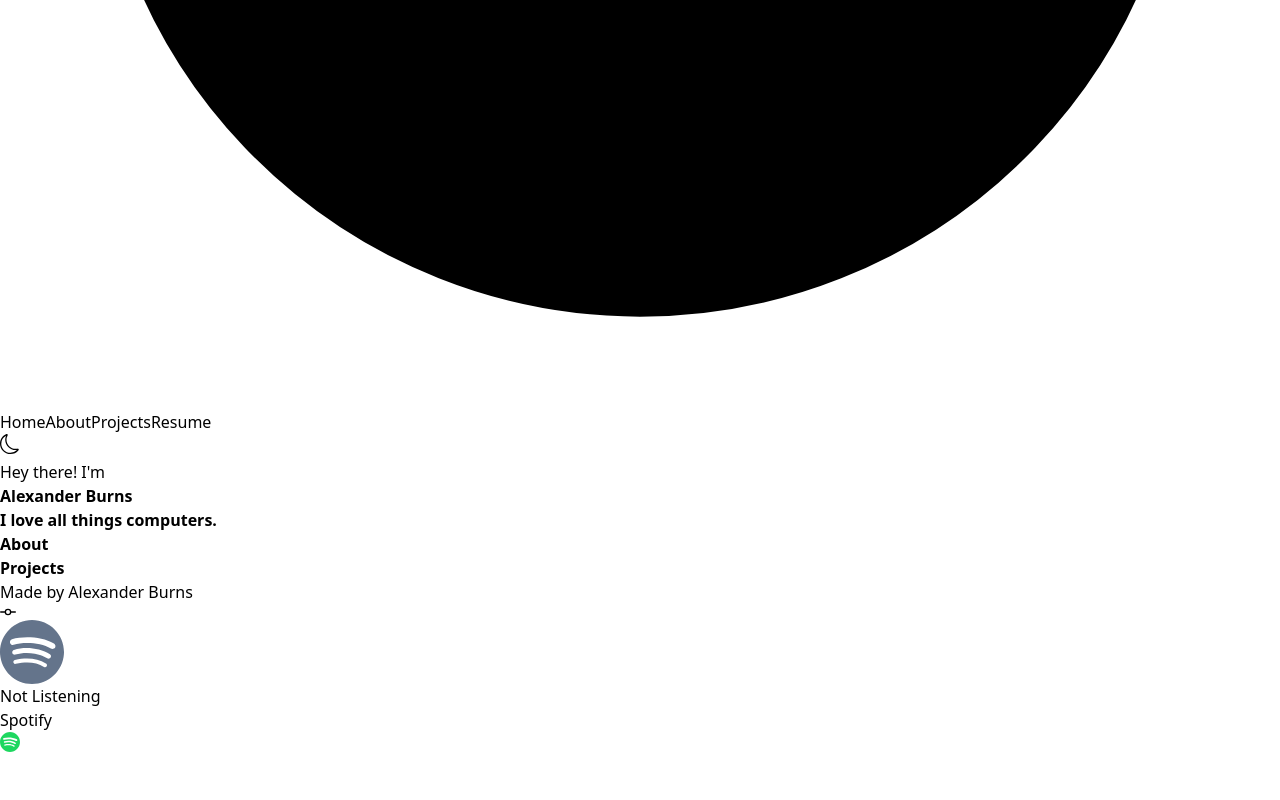
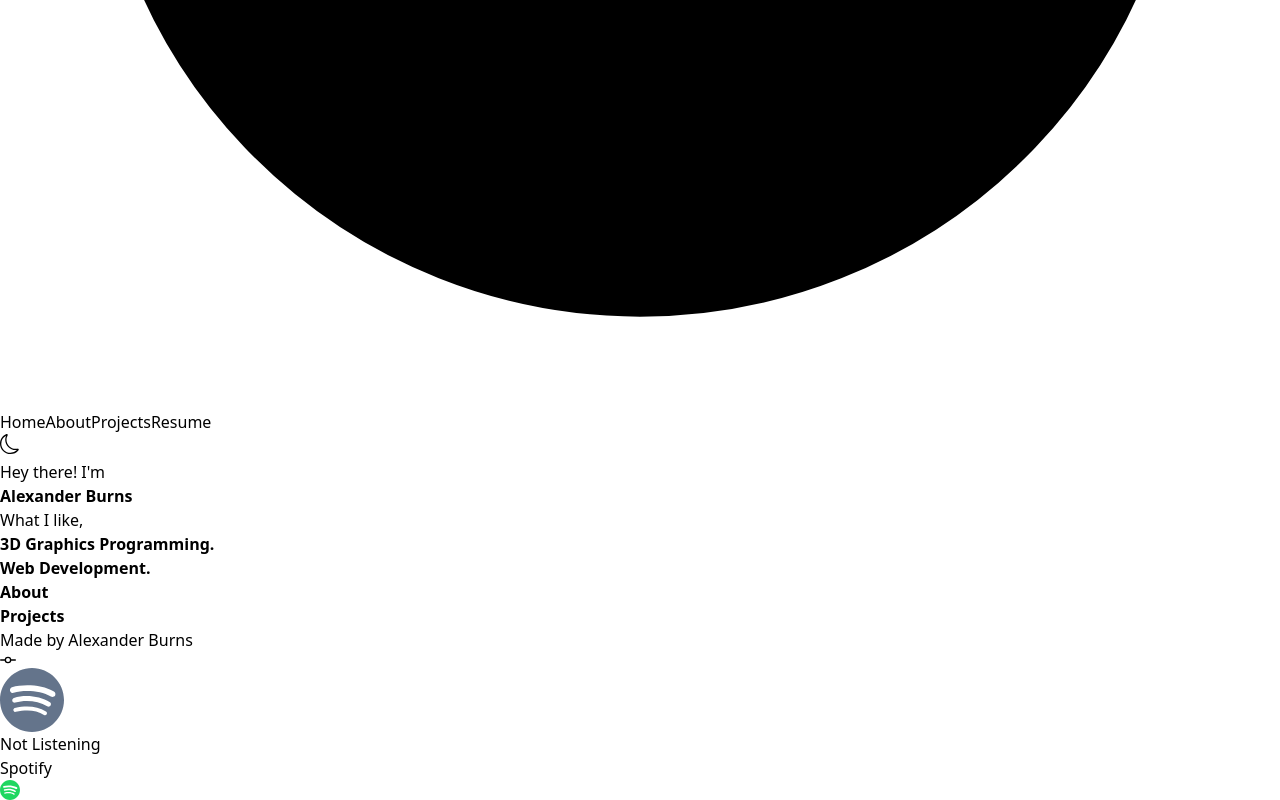
Before and after one commit to Jharopa/personal-site, a Next.js app: page / in a window 1280 px wide. Shown: the part 870-1670 px from the top of the page. Before the commit the page ends 1622 px from the top, so only its background shows below. Built offline with nearby package versions, Linux system fonts and the light colour scheme; no server answers.

Commit message:
Hero Component Animations & Lint Warnings
Added and tweaked amnimations in Hero Component, also fixed a few linter warnings.

```diff
--- a/src/components/Header.tsx
+++ b/src/components/Header.tsx
@@ -2,23 +2,37 @@ import NavLink from './NavLink';
 import { motion } from 'framer-motion';
 import { useTheme } from 'next-themes';
 import { BsSun, BsMoon } from 'react-icons/bs';
+import { useState, useEffect } from 'react';
 
 const Header = () => {
   const { systemTheme, theme, setTheme } = useTheme();
+  const [mounted, setMounted] = useState(false);
+
+  useEffect(() => {
+    setMounted(true);
+  }, []);
 
   const renderThemeChanger = () => {
+    if (!mounted) return null;
+
     const currentTheme = theme === 'system' ? systemTheme : theme;
 
     if (currentTheme == 'dark') {
       return (
-        <button className="mr-8" onClick={() => setTheme('light')}>
+        <button
+          className="mr-8 rounded border-2 border-white p-1 hover:bg-slate-800"
+          onClick={() => setTheme('light')}
+        >
           <BsSun size={20} />
         </button>
       );
     }
 
     return (
-      <button className="mr-8" onClick={() => setTheme('dark')}>
+      <button
+        className="mr-8 rounded border-2 border-black p-1 hover:bg-slate-100"
+        onClick={() => setTheme('dark')}
+      >
         <BsMoon size={20} />
       </button>
     );
@@ -29,7 +43,7 @@ const Header = () => {
       <motion.header
         initial={{ opacity: 0 }}
         animate={{ opacity: 1 }}
-        transition={{ duration: 1.0, delay: 1.4 }}
+        transition={{ duration: 1.0, delay: 4.2 }}
         className="fixed top-0 z-[100] flex h-16 w-screen items-center justify-between bg-white dark:bg-black"
       >
         <NavLink href="/">
--- a/src/components/Hero.tsx
+++ b/src/components/Hero.tsx
@@ -7,12 +7,35 @@ const Hero = () => {
       <motion.div
         initial={{ y: -200, opacity: 0 }}
         animate={{ y: 0, opacity: 1 }}
-        transition={{ duration: 1.2 }}
-        className="flex h-2/3 flex-col justify-center"
+        transition={{ duration: 1.5 }}
+        className="flex h-2/3 flex-col justify-center text-center"
       >
         <p className="pb-3">Hey there! I&apos;m</p>
-        <h1 className="pb-3 text-6xl">Alexander Burns</h1>
-        <h1 className="text-6xl">I love all things computers.</h1>
+        <h1 className="pb-16 text-6xl">Alexander Burns</h1>
+        <motion.p
+          initial={{ x: -500, opacity: 0 }}
+          animate={{ x: 0, opacity: 1 }}
+          transition={{ duration: 1.5, delay: 2.0 }}
+          className="pb-3 text-center"
+        >
+          What I like,
+        </motion.p>
+        <motion.h1
+          initial={{ x: 500, opacity: 0 }}
+          animate={{ x: 0, opacity: 1 }}
+          transition={{ duration: 1.5, delay: 2.0 }}
+          className="pb-3 text-center text-5xl"
+        >
+          3D Graphics Programming.
+        </motion.h1>
+        <motion.h1
+          initial={{ x: -500, opacity: 0 }}
+          animate={{ x: 0, opacity: 1 }}
+          transition={{ duration: 1.5, delay: 2.0 }}
+          className="text-center text-5xl"
+        >
+          Web Development.
+        </motion.h1>
       </motion.div>
     </Section>
   );
--- a/src/pages/api/spotify.ts
+++ b/src/pages/api/spotify.ts
@@ -10,10 +10,10 @@ export interface NowPlayingSong {
   title?: string;
 }
 
-export default async (
+async function handler(
   _: NextApiRequest,
   res: NextApiResponse<NowPlayingSong>
-) => {
+) {
   const response = await getNowPlaying();
 
   if (response.status === 204 || response.status > 400) {
@@ -38,4 +38,6 @@ export default async (
     songUrl,
     title,
   });
-};
+}
+
+export default handler;
```
